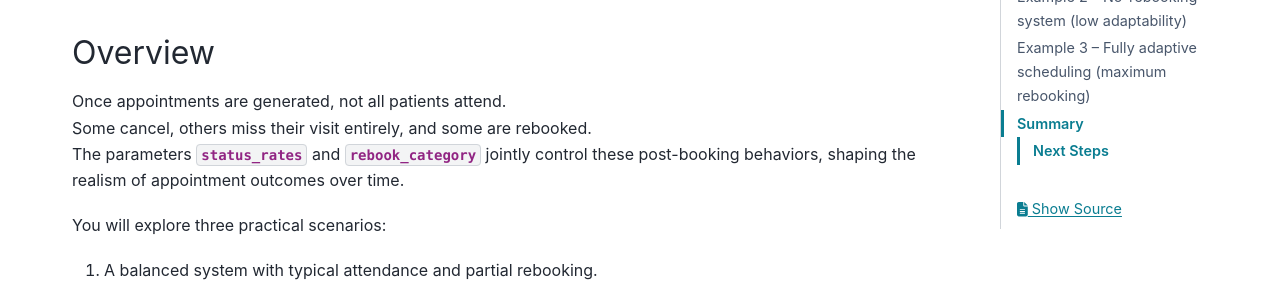
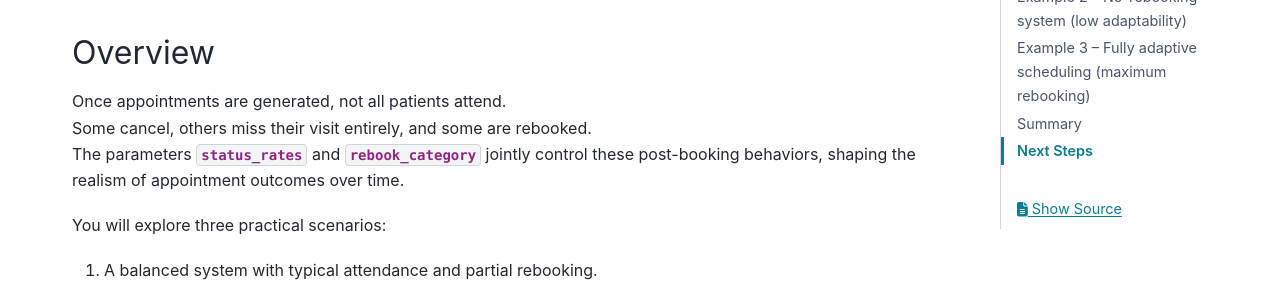
Before and after one commit to carogaltier/medscheduler, a Sphinx documentation site: the page built from docs/examples/attendance_behavior_and_rebooking.md, in a window 1280 px wide. Shown: the part 248-539 px from the top of the page. Built offline with Sphinx 7.4.7 and the PyData theme 0.15.4, drawn with Linux system fonts in a browser that asks for light colours.

```diff
--- a/docs/examples/attendance_behavior_and_rebooking.md
+++ b/docs/examples/attendance_behavior_and_rebooking.md
@@ -154,7 +154,7 @@ This system maximizes capacity by instantly recycling cancellations into new boo
 
 ---
 
-### Next Steps
+## Next Steps
 - Examine how attendance influences patient flow in {doc}`../api-reference/patient_flow`.
 - Explore {doc}`../api-reference/appointments_table` for how outcomes are stored.
 - See {doc}`../api-reference/booking_dynamics` for how fill rate and scheduling affect these behaviors.
```
